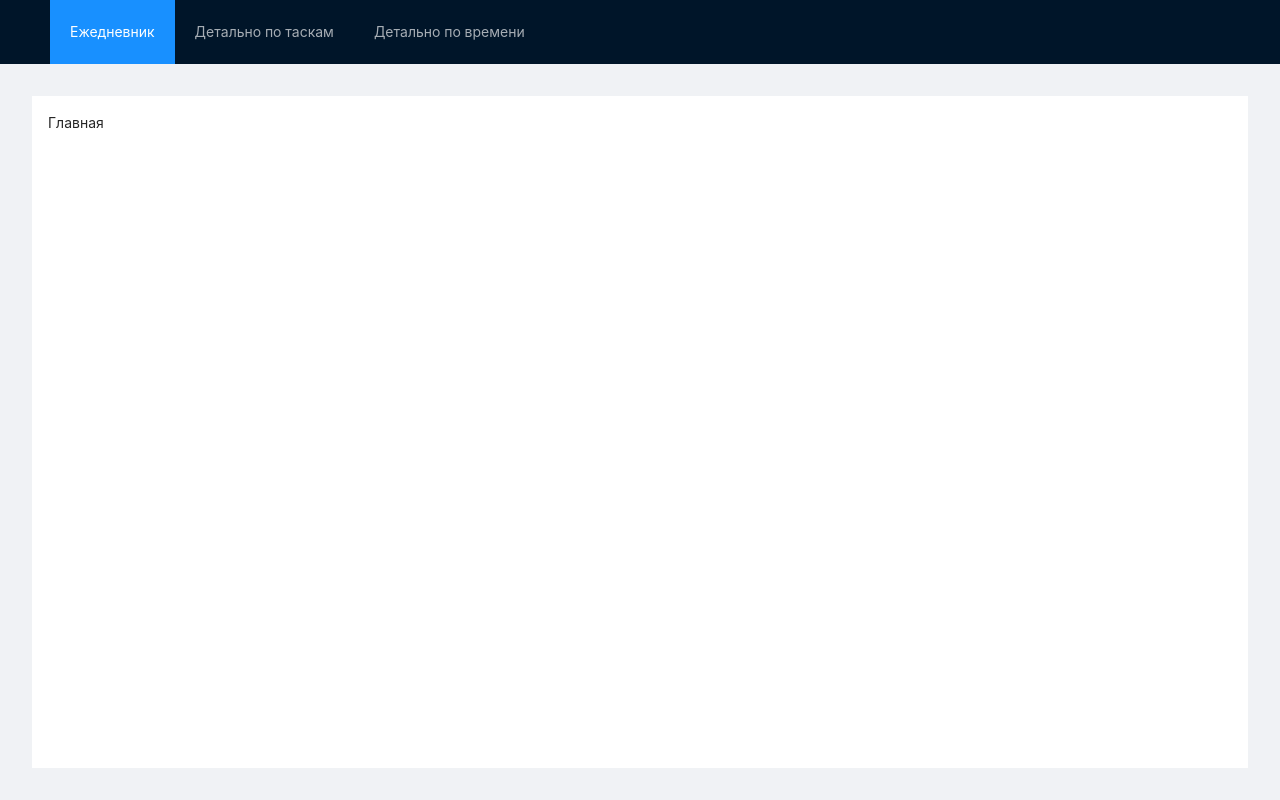
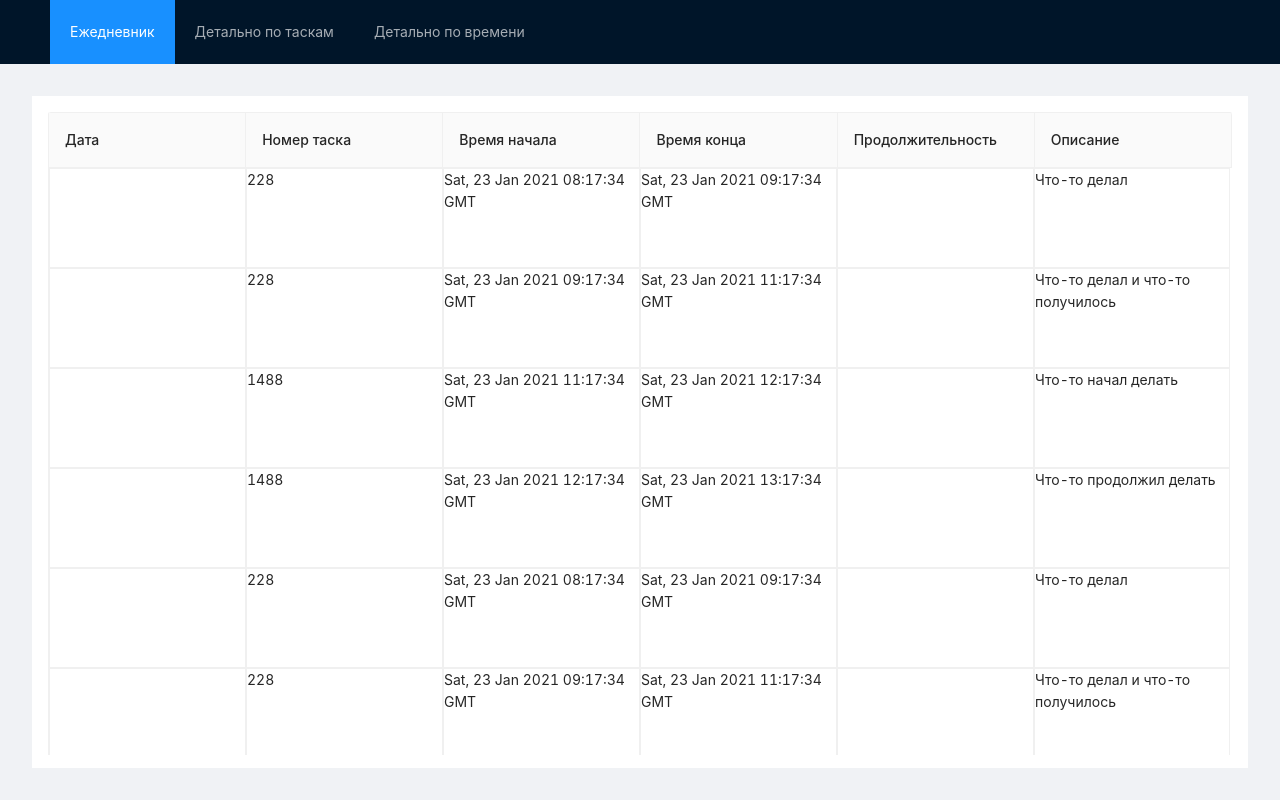
Before and after one commit to ZothOmmog/time-manager, a React (Create React App) app: page / in a window 1280 px wide. Built offline with nearby package versions, Linux system fonts and the light colour scheme; the HTML template or start-up script is replaced by a standard one.

Commit message:
Добавлен ui для главной таблицы, надо вынести логику формирования столбцов в effector из-за кастомного body таблицы

```diff
--- a/package.json
+++ b/package.json
@@ -12,12 +12,14 @@
     "@types/react": "^16.9.46",
     "@types/react-dom": "^16.9.8",
     "antd": "^4.10.3",
+    "date-fns": "^2.16.1",
     "effector": "^21.2.2",
     "effector-react": "^21.0.4",
     "react": "^17.0.1",
     "react-dom": "^17.0.1",
     "react-router-dom": "^5.2.0",
     "react-scripts": "4.0.1",
+    "react-window": "^1.8.6",
     "typescript": "^3.9.7",
     "web-vitals": "^0.2.4"
   },
@@ -43,6 +45,7 @@
     ]
   },
   "devDependencies": {
-    "@types/react-router-dom": "^5.1.7"
+    "@types/react-router-dom": "^5.1.7",
+    "@types/react-window": "^1.8.2"
   }
 }
--- /dev/null
+++ b/src/components/diary-table.tsx
@@ -0,0 +1,113 @@
+import { ColumnsType } from 'antd/lib/table';
+import { addHours, differenceInMinutes, format } from 'date-fns';
+import React from 'react';
+import { IDiaryItem } from '../models/diary/diary-types';
+import { VirtualTable } from './virtual-table';
+
+export const DiaryTable = () => {
+    const columns: ColumnsType<IDiaryItem> = [
+        { title: 'Дата', render: (_, record) =>  format(new Date(record.timeStart), 'dd.MM.yyyy')},
+        { title: 'Номер таска', dataIndex: 'keyTask' },
+        { title: 'Время начала', dataIndex: 'timeStart', render: time => format(new Date(time), 'HH:mm:ss') },
+        { title: 'Время конца', dataIndex: 'timeEnd', render: time => format(new Date(time), 'HH:mm:ss') },
+        { title: 'Продолжительность', render: (_, record) => differenceInMinutes(new Date(record.timeEnd), new Date(record.timeStart)) },
+        { title: 'Описание', dataIndex: 'desctiption' },
+    ];
+
+    const data: IDiaryItem[] = [
+        {
+            key: 0,
+            desctiption: 'Что-то делал',
+            keyTask: 228,
+            timeStart: addHours(new Date(), -5).toUTCString(),
+            timeEnd: addHours(new Date(), -4).toUTCString()
+        },
+        {
+            key: 1,
+            desctiption: 'Что-то делал и что-то получилось',
+            keyTask: 228,
+            timeStart: addHours(new Date(), -4).toUTCString(),
+            timeEnd: addHours(new Date(), -2).toUTCString()
+        },
+        {
+            key: 2,
+            desctiption: 'Что-то начал делать',
+            keyTask: 1488,
+            timeStart: addHours(new Date(), -2).toUTCString(),
+            timeEnd: addHours(new Date(), -1).toUTCString()
+        },
+        {
+            key: 3,
+            desctiption: 'Что-то продолжил делать',
+            keyTask: 1488,
+            timeStart: addHours(new Date(), -1).toUTCString(),
+            timeEnd: new Date().toUTCString()
+        },
+        {
+            key: 4,
+            desctiption: 'Что-то делал',
+            keyTask: 228,
+            timeStart: addHours(new Date(), -5).toUTCString(),
+            timeEnd: addHours(new Date(), -4).toUTCString()
+        },
+        {
+            key: 5,
+            desctiption: 'Что-то делал и что-то получилось',
+            keyTask: 228,
+            timeStart: addHours(new Date(), -4).toUTCString(),
+            timeEnd: addHours(new Date(), -2).toUTCString()
+        },
+        {
+            key: 6,
+            desctiption: 'Что-то начал делать',
+            keyTask: 1488,
+            timeStart: addHours(new Date(), -2).toUTCString(),
+            timeEnd: addHours(new Date(), -1).toUTCString()
+        },
+        {
+            key: 7,
+            desctiption: 'Что-то продолжил делать',
+            keyTask: 1488,
+            timeStart: addHours(new Date(), -1).toUTCString(),
+            timeEnd: new Date().toUTCString()
+        },
+        {
+            key: 8,
+            desctiption: 'Что-то делал',
+            keyTask: 228,
+            timeStart: addHours(new Date(), -5).toUTCString(),
+            timeEnd: addHours(new Date(), -4).toUTCString()
+        },
+        {
+            key: 9,
+            desctiption: 'Что-то делал и что-то получилось',
+            keyTask: 228,
+            timeStart: addHours(new Date(), -4).toUTCString(),
+            timeEnd: addHours(new Date(), -2).toUTCString()
+        },
+        {
+            key: 10,
+            desctiption: 'Что-то начал делать',
+            keyTask: 1488,
+            timeStart: addHours(new Date(), -2).toUTCString(),
+            timeEnd: addHours(new Date(), -1).toUTCString()
+        },
+        {
+            key: 11,
+            desctiption: 'Что-то продолжил делать',
+            keyTask: 1488,
+            timeStart: addHours(new Date(), -1).toUTCString(),
+            timeEnd: new Date().toUTCString()
+        },
+    ];
+
+    return (
+        <VirtualTable
+            columns={columns}
+            dataSource={data}
+            scroll={{ y: 600 }}
+            tableHeight='calc(100vh - 213px)'
+            cellStyle={{ border: '1px solid #f0f0f0' }}
+        />
+    );
+};
--- /dev/null
+++ b/src/components/virtual-table.tsx
@@ -0,0 +1,122 @@
+import React, { useState, useEffect, useRef } from 'react';
+import { VariableSizeGrid as Grid } from 'react-window';
+import ResizeObserver from 'rc-resize-observer';
+import { Table } from 'antd';
+import { ColumnsType, TableProps } from 'antd/lib/table';
+
+interface IVirtualTableProps<RecordType> extends TableProps<RecordType> {
+    cellStyle?: React.CSSProperties,
+    tableHeight: number | string
+    columns: ColumnsType<RecordType>
+}
+
+type IVirtualTable = <RecordType extends object = any>(props: IVirtualTableProps<RecordType>) => JSX.Element;
+
+export const VirtualTable: IVirtualTable = (props) => {
+    const { columns, scroll } = props;
+    const [tableWidth, setTableWidth] = useState(0);
+    const [tableHeight, setTableHeight] = useState(0);
+
+    const widthColumnCount = columns!.filter(({ width }) => !width).length;
+    const mergedColumns = columns!.map((column) => {
+        if (column.width) {
+            return column;
+        }
+
+        return {
+            ...column,
+            width: Math.floor(tableWidth / widthColumnCount),
+        };
+    });
+
+    const gridRef = useRef<any>();
+    const [connectObject] = useState<any>(() => {
+        const obj = {};
+        Object.defineProperty(obj, 'scrollLeft', {
+            get: () => null,
+            set: (scrollLeft: number) => {
+                if (gridRef.current) {
+                    gridRef.current.scrollTo({ scrollLeft });
+                }
+            },
+        });
+
+        return obj;
+    });
+
+    const resetVirtualGrid = () => {
+        gridRef.current.resetAfterIndices({
+            columnIndex: 0,
+            shouldForceUpdate: false,
+        });
+    };
+
+    useEffect(() => resetVirtualGrid, [tableWidth]);
+
+    const renderVirtualList = (rawData: object[], { scrollbarSize, ref, onScroll }: any) => {
+        ref.current = connectObject;
+        const totalHeight = rawData.length * 100;
+        console.log(rawData)
+        return (
+            <Grid
+                ref={gridRef}
+                className='virtual-grid'
+                columnCount={mergedColumns.length}
+                columnWidth={(index: number) => {
+                    const { width } = mergedColumns[index];
+                    return totalHeight > scroll!.y! && index === mergedColumns.length - 1
+                        ? (width as number) - scrollbarSize - 1
+                        : (width as number);
+                }}
+                rowCount={rawData.length}
+                rowHeight={() => 100}
+                width={tableWidth}
+                height={tableHeight}
+                onScroll={({ scrollLeft }: { scrollLeft: number }) => {
+                    onScroll({ scrollLeft });
+                }}
+            >
+                {({
+                    columnIndex,
+                    rowIndex,
+                    style,
+                }: {
+                    columnIndex: number;
+                    rowIndex: number;
+                    style: React.CSSProperties;
+                }) => (
+                    <div
+                        style={{
+                            ...style,
+                            ...props.cellStyle
+                        }}
+                    >
+                        {(rawData[rowIndex] as any)[(mergedColumns as any)[columnIndex].dataIndex]}
+                    </div>
+                )}
+            </Grid>
+        );
+    };
+
+    return (
+        <ResizeObserver
+            onResize={(args) => {
+                setTableWidth(args.width);
+                setTableHeight(args.height);
+                console.log(args);
+            }}
+        >
+            <Table
+                {...props}
+                style={{ height: props.tableHeight }}
+                bordered
+                className='virtual-table'
+                columns={mergedColumns}
+                pagination={false}
+                components={{
+                    body: renderVirtualList,
+                }}
+            />
+        </ResizeObserver>
+    );
+}
--- a/src/pages/home.tsx
+++ b/src/pages/home.tsx
@@ -1,10 +1,11 @@
 import React from 'react';
+import { DiaryTable } from '../components/diary-table';
 import { PageTemplate } from "../components/page-template";
 
 export const Home: React.FC<unknown> = () => {
     return (
         <PageTemplate>
-            Главная
+            <DiaryTable />
         </PageTemplate>
     );
 }
```
Also changed, not shown: 2 other files (tests, documents, lock files or other folders).
